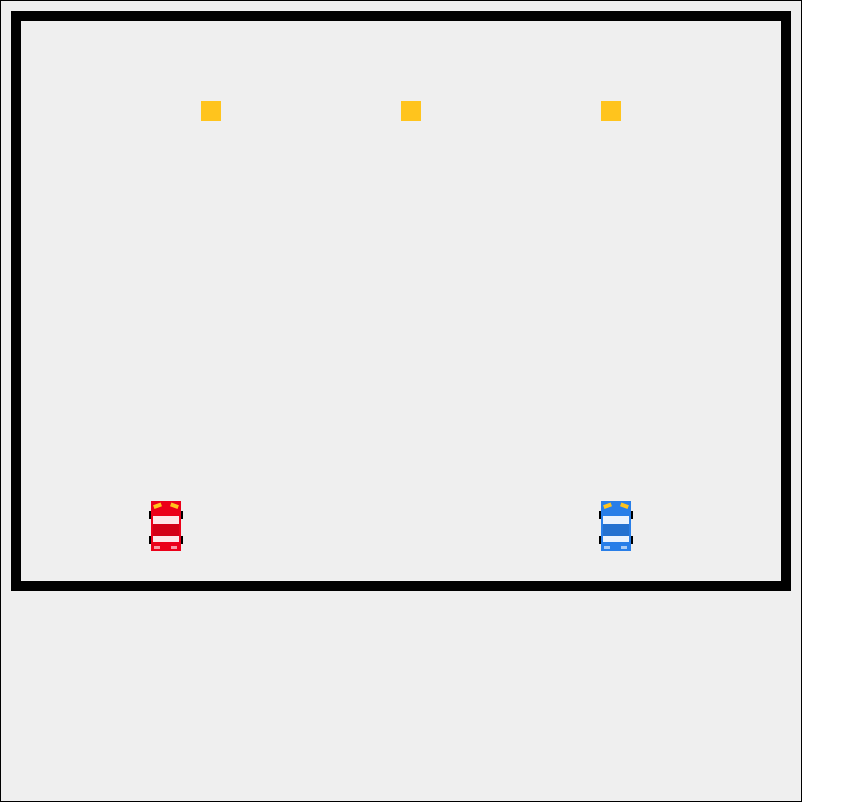
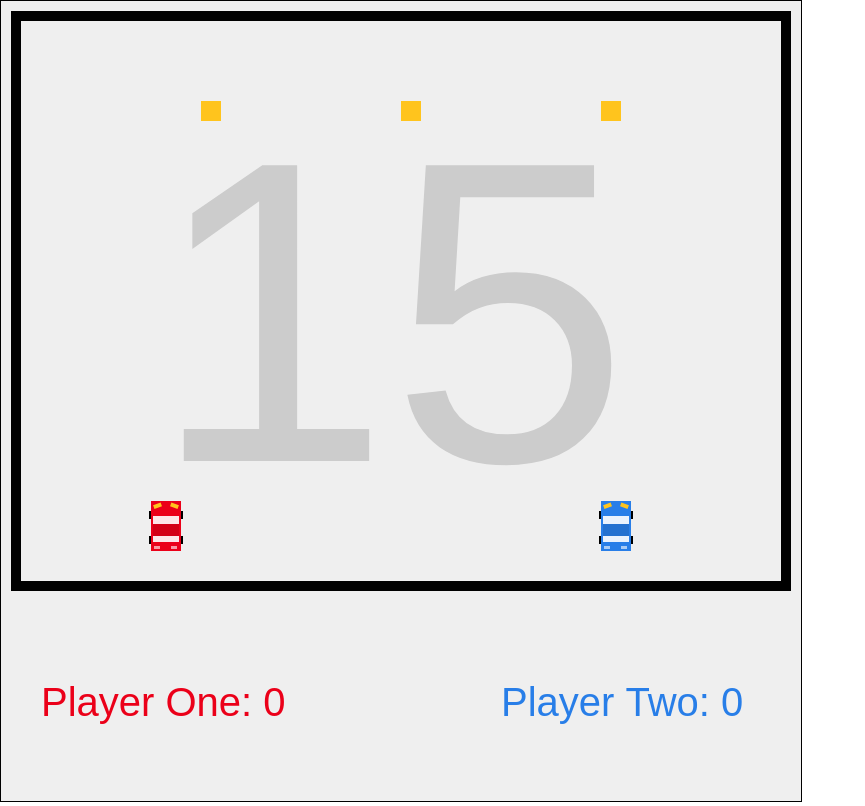
Before and after one commit to fabiankoziolek/need-for-switch, a website with bundled scripts: page index.html in a window 1280 px wide. Shown: the whole page, without its empty margins (0-865 px from the left). Built offline with nearby package versions, Linux system fonts and the light colour scheme.

Commit message:
feature: add hud with score

```diff
--- a/assets/car.js
+++ b/assets/car.js
@@ -5,8 +5,9 @@ import { Coin } from "./coin.js";
 import { removeItemByValue } from "./utils.js";
 
 export class Car extends ColliderObject {
-  constructor(x, y, context, objects, color) {
-    super(x, y, 30, 50, context, objects, color, 0);
+  constructor(x, y, context, objects, player) {
+    super(x, y, 30, 50, context, objects, player.color, 0);
+    this.player = player;
     this.acceleration = 1.08;
     this.breakPower = 0.05;
     this.speed = 0;
@@ -95,7 +96,7 @@ export class Car extends ColliderObject {
     for (let i = 0; i < collidingCoins.length; i++) {
       // TODO: hide instead of removing instantly. Then add a scheduler to remove hidden
       removeItemByValue(this.objects, collidingCoins[i]);
-      // TODO: add to score
+      this.player.score = this.player.score + 1;
     }
 
     const axis = this._getAxis();
--- /dev/null
+++ b/assets/hud.js
@@ -0,0 +1,41 @@
+'use strict';
+
+import { Object } from "./object.js";
+import { isNullOrUndefined } from "./utils.js";
+
+export class Hud extends Object {
+  constructor(players, context) {
+    super(0, 0, 0, 0, context);
+    this.players = players;
+  }
+
+  getPlayer(playerId) {
+    return this.players.find(x => x.id === playerId);
+  }
+
+  incrementPlayerScore(playerId) {
+    const player = this.getPlayer(playerId);
+    const index = from.indexOf(score);
+
+    if (index > -1) {
+      this.players[index].score = this.players[index].score++;
+    }
+  }
+
+  _draw(x, y) {
+    this._drawTimer(x, y);
+    this.context.font = "40px Arial";
+    this.context.fillStyle = this.players[0].color;
+    const playerOneScore = !isNullOrUndefined(this.players[0]) ? this.players[0].score : 0;
+    this.context.fillText("Player One: " + playerOneScore, x + 40, y + 715);
+    this.context.fillStyle = this.players[1].color;
+    const playerTwoScore = !isNullOrUndefined(this.players[1]) ? this.players[1].score : 0;
+    this.context.fillText("Player Two: " + playerTwoScore, x + 500, y + 715);
+  }
+
+  _drawTimer(x, y) {
+    this.context.font = "430px Arial";
+    this.context.fillStyle = "#ccc";
+    this.context.fillText("15", x + 150, y + 460);
+  }
+}
--- a/game.js
+++ b/game.js
@@ -4,8 +4,25 @@ import { Scene } from './assets/scene.js'
 import { Car, setControls } from './assets/car.js'
 import { ColliderObject } from "./assets/collider-object.js";
 import { Coin } from "./assets/coin.js";
+import { Hud } from "./assets/hud.js";
+import { generateRandomId } from "./assets/utils.js";
 
 const scene = new Scene(800, 800);
+const players = [
+  {
+    id: generateRandomId(),
+    color: '#eb0019',
+    score: 0,
+  },
+  {
+    id: generateRandomId(),
+    color: '#287ee8',
+    score: 0,
+  }
+];
+
+const hud = new Hud(players, scene.context);
+scene.objects.push(hud);
 
 const wallTop = new ColliderObject(10, 10, scene.canvas.width - 20, 10, scene.context);
 scene.objects.push(wallTop);
@@ -23,9 +40,9 @@ scene.objects.push(coin2);
 const coin3 = new Coin(600, 100, scene.context);
 scene.objects.push(coin3);
 
-const car1 = new Car(150, 500, scene.context, scene.objects, '#eb0019');
+const car1 = new Car(150, 500, scene.context, scene.objects, players[0]);
 scene.objects.push(car1);
-const car2 = new Car(600, 500, scene.context, scene.objects, '#287ee8');
+const car2 = new Car(600, 500, scene.context, scene.objects, players[1]);
 scene.objects.push(car2);
 
 scene.start(() => {
--- a/index.html
+++ b/index.html
@@ -16,6 +16,7 @@
     <script type="module" src="assets/object.js"></script>
     <script type="module" src="assets/collider-object.js"></script>
     <script type="module" src="assets/scene.js"></script>
+    <script type="module" src="assets/hud.js"></script>
     <script type="module" src="assets/car.js"></script>
     <script type="module" src="assets/coin.js"></script>
 
```
